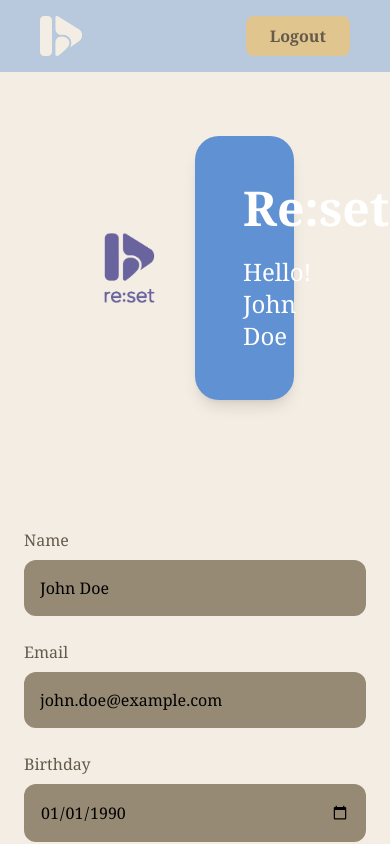
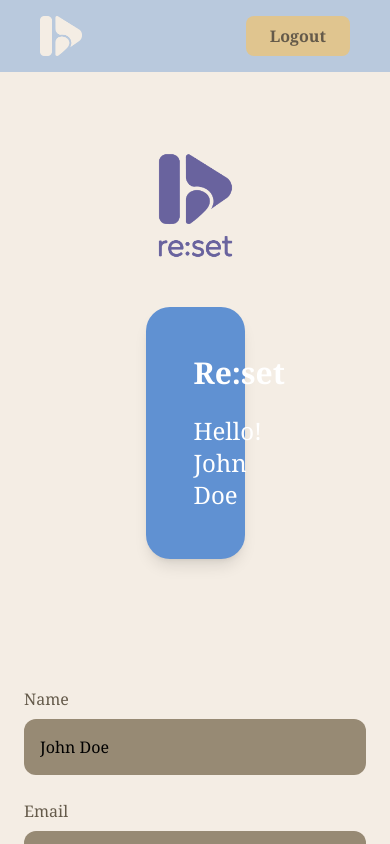
Before and after one commit to dave1433/ShareBreak, a React (Vite) app in the folder client/: page /profile in a window 390 px wide. Shown: the top 844 px of the page. Built offline with nearby package versions, Linux system fonts and the light colour scheme.

Commit message:
refactor: Profile page responnsive hero section

```diff
--- a/client/src/ProfilePage.tsx
+++ b/client/src/ProfilePage.tsx
@@ -42,7 +42,7 @@ function ProfilePage() {
 
       {/* Hero Section - Simplified */}
       <section className="py-16 px-24">
-        <div className="flex items-center justify-between gap-8">
+        <div className="flex flex-col lg:flex-row items-center justify-between gap-8">
           {/* Left Side - Logo (50%) */}
           <div className="w-1/2 flex justify-center">
             <img
@@ -55,7 +55,7 @@ function ProfilePage() {
           {/* Right Side - Profile Info Card (50%) */}
           <div className="w-1/2">
             <div className="bg-header rounded-3xl p-12 shadow-lg">
-              <h1 className="text-5xl font-heading font-bold text-white mb-6">
+              <h1 className="text-3xl lg:text-6xl font-heading font-bold text-white mb-6">
                 Re:set
               </h1>
               <p className="text-white text-2xl">
```
